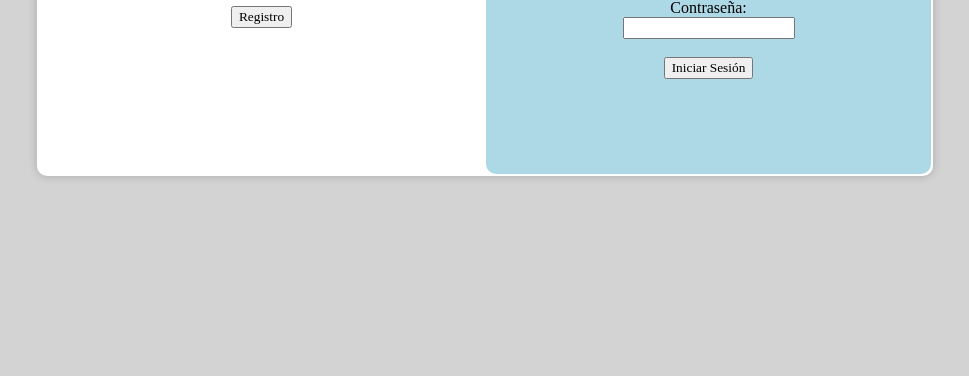
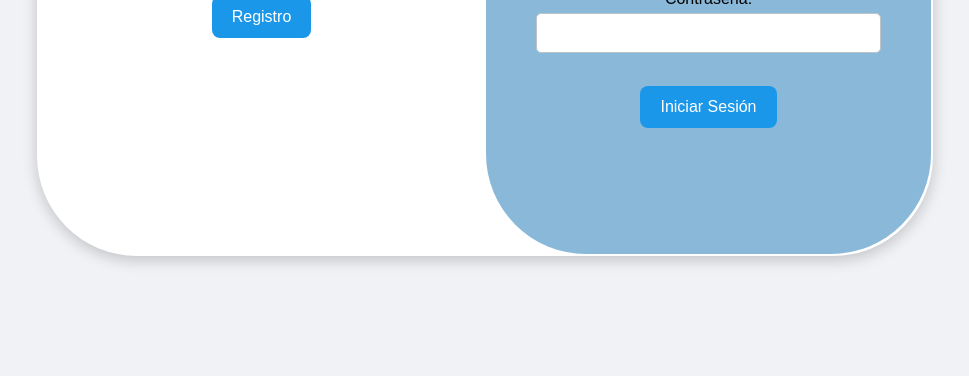
Before and after one commit to BudzowskiPiotrek/CursoHTML5-ActividadesCSS, a plain HTML site: page Proyecto 2/Index.html in a window 1280 px wide. Shown: the part 424-800 px from the top of the page, without its empty margins (155-1124 px from the left). Drawn offline with Linux system fonts and the light colour scheme.

Commit message:
Update styles.css

```diff
--- a/Proyecto 2/styles.css
+++ b/Proyecto 2/styles.css
@@ -1,8 +1,10 @@
-*{
-  font-family: 'Times New Roman', Times, serif;
+* {
+  font-family: 'Arial', sans-serif;
+  box-sizing: border-box;
 }
+
 body {
-  background-color: lightgray;
+  background-color: #f0f2f5;
   display: flex;
   justify-content: center;
   align-items: center;
@@ -13,11 +15,10 @@ body {
 .container {
   background-color: white;
   width: 70%;
-  height: 50vh;
-  border-radius: 10px;
-  box-shadow: 0 0 10px rgba(0, 0, 0, 0.2);
-  padding: 0px;
-  display: block;
+  height: 70vh;
+  border-radius: 100px;
+  box-shadow: 0 4px 15px rgba(0, 0, 0, 0.2);
+
 }
 
 table {
@@ -28,20 +29,85 @@ table {
 td {
   vertical-align: middle;
   text-align: center;
-  padding: px;
   width: 50%;
+  padding: 20px;
 }
 
-form {
-  display: inline-block;
-  width: 90%;
+
+button {
+  background-color: #1b97e9;
+  color: white;
+  border: none;
+  padding: 12px 20px;
+  font-size: 16px;
+  border-radius: 8px;
+  cursor: pointer;
+  transition: all 0.3s ease;
 }
 
-#Col1Fil1, #Col2Fil1 {
+button:hover {
+  background-color: #2980b9;
+  transform: scale(1.05);
+}
+
+
+input[type="text"],
+input[type="email"],
+input[type="password"] {
+  width: 100%;
+  padding: 10px;
+  margin-top: 5px;
+  margin-bottom: 15px;
+  border: 1px solid #bdc3c7;
+  border-radius: 5px;
+  font-size: 16px;
+}
+
+input:focus {
+  outline: none;
+  border-color: #3498db;
+  box-shadow: 0 0 5px rgba(52, 152, 219, 0.5);
+}
+
+
+#Col1Fil1,
+#Col2Fil1 {
   display: none;
 }
 
-#Col2Fil2,#Col1Fil1 {
-  background-color: lightblue;
-  border-radius: 10px;
+#Col2Fil2 {
+  background-color: #8ab8d9;
+  border-radius: 100px;
+  padding: 50px;
+  animation: aparecerDesdeIzquierda 1.3s ease-out;
 }
+
+#Col1Fil1 {
+  background-color: #8ab8d9;
+  border-radius: 100px;
+  padding: 50px;
+  animation: aparecerDesdeDerecha 1.3s ease-out;
+}
+
+@keyframes aparecerDesdeDerecha {
+  from {
+    opacity: 0;
+    transform: translateX(100%);
+  }
+
+  to {
+    opacity: 1;
+    transform: translateX(0);
+  }
+}
+
+@keyframes aparecerDesdeIzquierda {
+  from {
+    opacity: 0;
+    transform: translateX(-100%);
+  }
+  to {
+    opacity: 1;
+    transform: translateX(0);
+  }
+}
```
